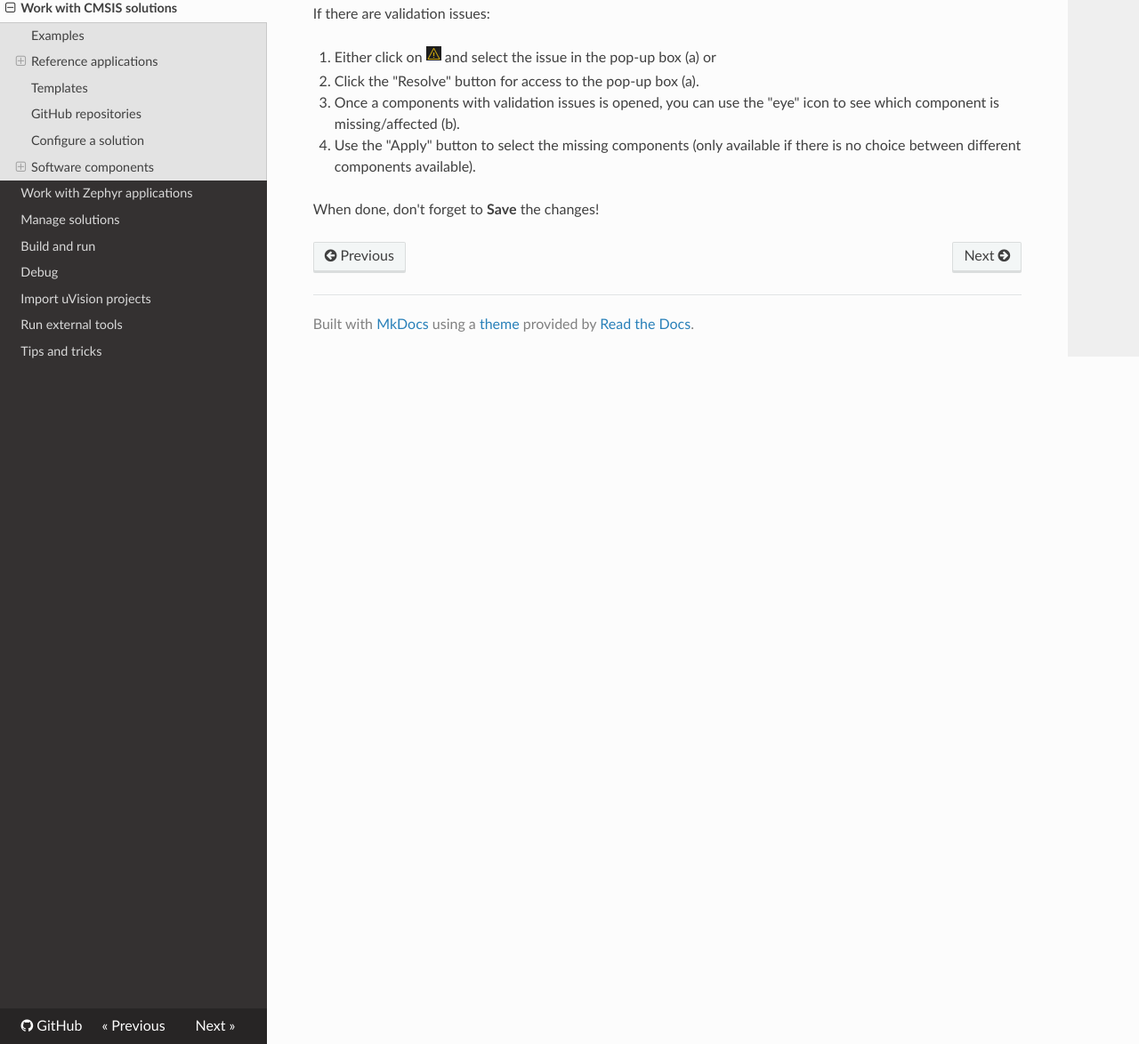
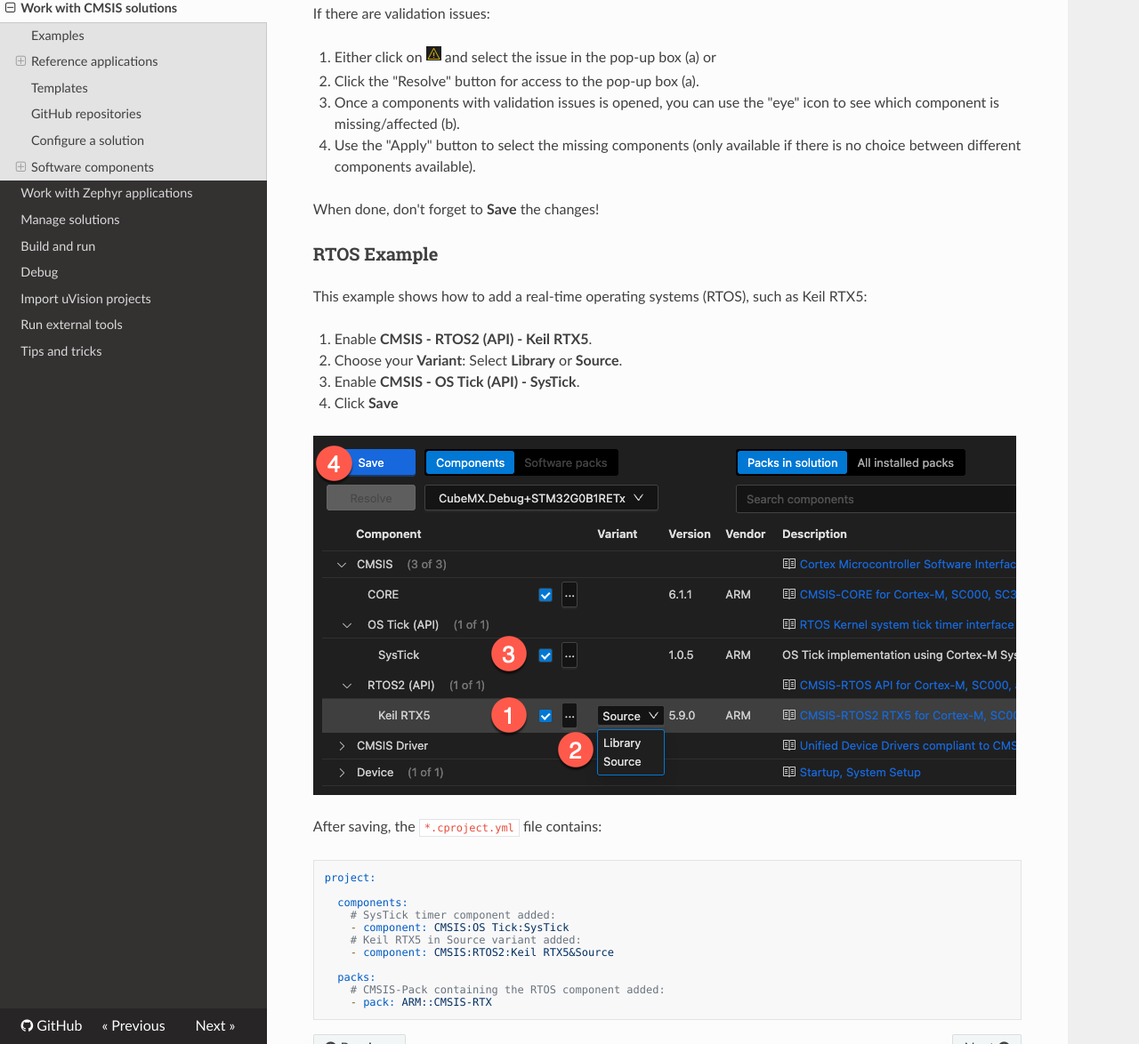
Before and after one commit to MDK-Packs/vscode-cmsis-solution-docs, an MkDocs documentation site: the page built from docs/create_app.md, in a window 1280 px wide and 1400 px high, scrolled down 6197 px. Shown: the part 226-1400 px from the top of the window at 89% size. Built offline with MkDocs 1.6.1, drawn with Linux system fonts in a browser that asks for light colours; nearby versions of some CDN libraries.

Commit message:
Added SW component selection example

````diff
--- a/docs/create_app.md
+++ b/docs/create_app.md
@@ -283,3 +283,30 @@ If there are validation issues:
    components available).
 
 When done, don't forget to **Save** the changes!
+
+### RTOS Example
+
+This example shows how to add a real-time operating systems (RTOS), such as Keil RTX5:
+
+1. Enable **CMSIS - RTOS2 (API) - Keil RTX5**.
+2. Choose your **Variant**: Select **Library** or **Source**.
+3. Enable **CMSIS - OS Tick (API) - SysTick**.
+4. Click **Save**
+
+![Selecting a real-time operating system](./images/select-rtos-sw-component.png)
+
+After saving, the `*.cproject.yml` file contains:
+
+```yml
+project:
+
+  components:
+    # SysTick timer component added:
+    - component: CMSIS:OS Tick:SysTick
+    # Keil RTX5 in Source variant added:
+    - component: CMSIS:RTOS2:Keil RTX5&Source
+
+  packs:
+    # CMSIS-Pack containing the RTOS component added:
+    - pack: ARM::CMSIS-RTX
+```
````
Also changed, not shown: docs/configuration.md (deleted, +0 -1 lines), docs/manage_components.md (deleted, +0 -76 lines), docs/userinterface.md (+1 -1 lines), docs/images/select-rtos-sw-component.png (added), site/configuration.html (deleted), site/create_app.html, site/images/select-rtos-sw-component.png (added), site/index.html, site/manage_components.html (deleted), site/search/search_index.json, site/userinterface.html, 1 other file.
